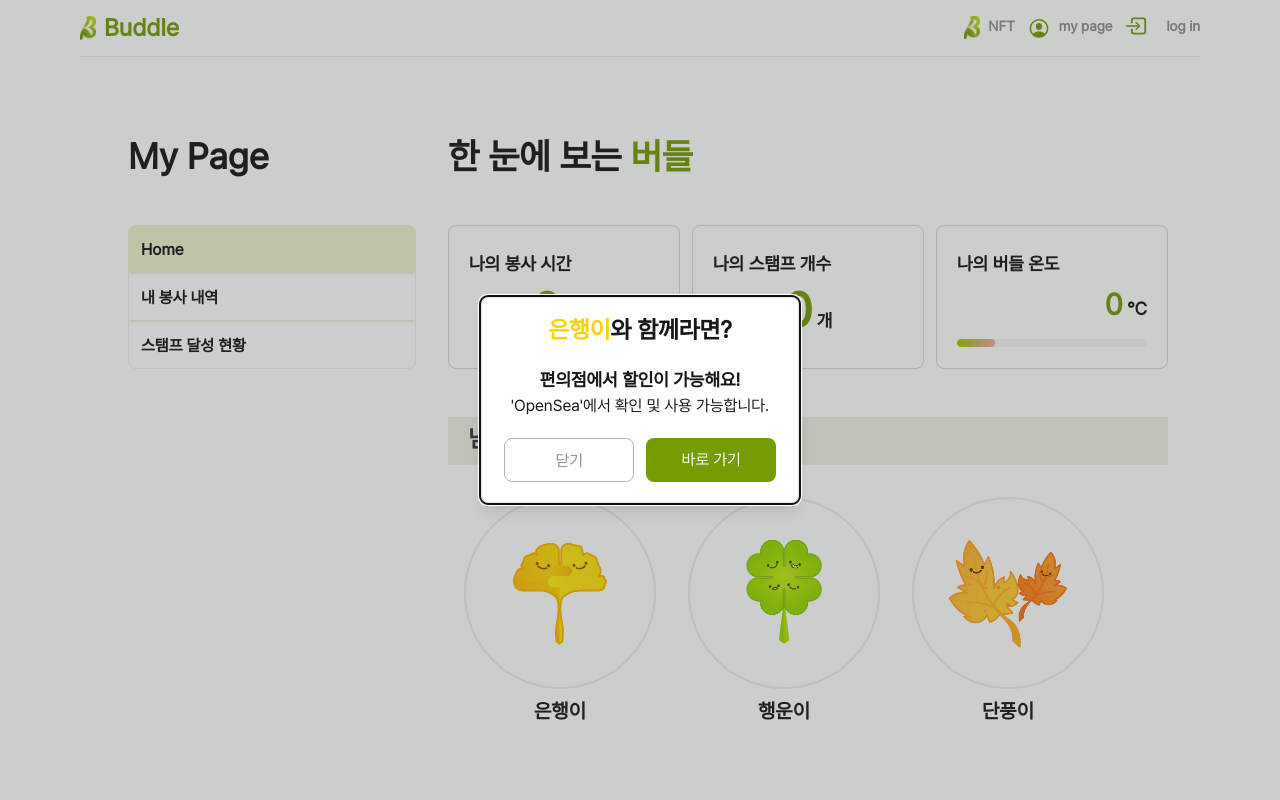
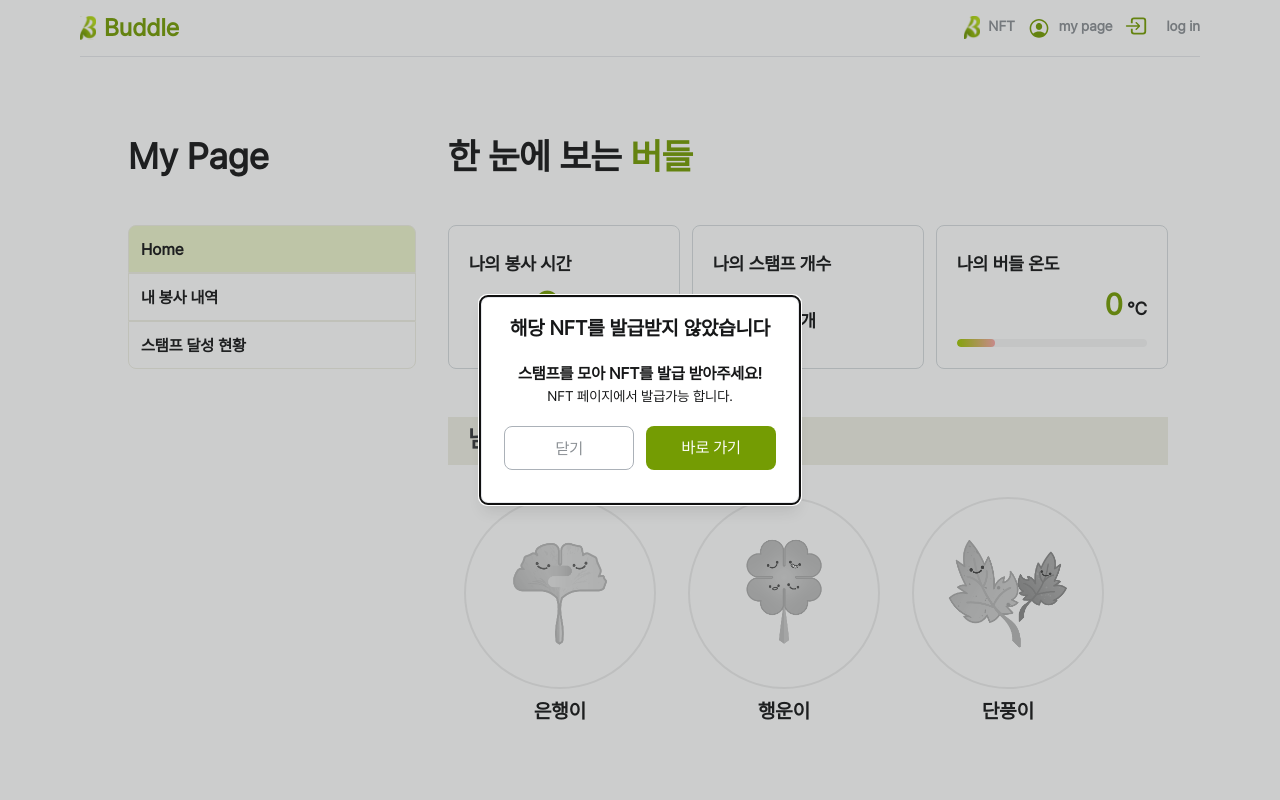
Before and after one commit to BuddlIes/FrontEnd, a React (Vite) app: page /mypage in a window 1280 px wide. Both pictures are taken after a click on the element 560 px from the left and 593 px from the top of the page. Shown: the top 800 px of the page. Built offline with nearby package versions, Linux system fonts and the light colour scheme; no server answers.

Commit message:
Update: 얼ㄹ렁뚱땅..코드..Stamp, NFT, My 수정

```diff
--- a/src/pages/MyPage/Components/LeftSide/stampPage/index.jsx
+++ b/src/pages/MyPage/Components/LeftSide/stampPage/index.jsx
@@ -20,14 +20,16 @@ function StampPage() {
       getStampNum(response.data);
       console.log("스탬프 개수: ", response.data);
       console.log("학번: ", localStorage.getItem("schoolNum"));
+      const StampNumNum = response.data + 20; // 데이터 조작..중
+      getStampNum(StampNumNum);
     } catch (error) {
       console.log("에러 발생:", error);
     }
-  };
+  }
 
   const renderStamps = () => {
     const stamps = [];
-    for (let i = 1; i <= StampNum; i++) {
+    for (let i = 1; i <= localStorage.getItem("StampNum"); i++) {
       stamps.push(
         <Stamp
           key={i}
@@ -80,7 +82,7 @@ function StampPage() {
             <div className="flex flex-col">
               <div className="max-w-full text-2xl text-left text-bdblack font-bold bg-[#EFEFE4] px-5 py-1.5 mb-2">
                 나의 스탬프는 현재{" "}
-                <span className="text-[#749C03]">{StampNum}</span>개 입니다.
+                <span className="text-[#749C03]">{localStorage.getItem("StampNum")}</span>개 입니다.
               </div>
             </div>
             <div className="flex flex-wrap justify-between">{renderStamps()}</div>
--- a/src/pages/MyPage/Components/RightSide/index.jsx
+++ b/src/pages/MyPage/Components/RightSide/index.jsx
@@ -1,8 +1,8 @@
 //RightSide
 import React, { useState, useEffect } from "react";
 import axios from "axios";
-//import GaugeChart from "react-gauge-chart";
 import Modal from "react-modal";
+import { Link } from "react-router-dom";
 
 function RightSide() {
   const [Voltime, setVoltime] = useState(0);
@@ -13,6 +13,7 @@ function RightSide() {
   const [isYellowModalOpen, setIsYellowModalOpen] = useState(false);
   const [isGreenModalOpen, setIsGreenModalOpen] = useState(false);
   const [isRedModalOpen, setIsRedModalOpen] = useState(false);
+  const [isFalseModalOpen, setIsFalseModalOpen] = useState(false);
 
   const openYellowModal = () => {
     setIsYellowModalOpen(true);
@@ -38,6 +39,14 @@ function RightSide() {
     setIsRedModalOpen(false);
   };
 
+  const openFalseModal = () => {
+    setIsFalseModalOpen(true);
+  };
+
+  const closeFalseModal = () => {
+    setIsFalseModalOpen(false);
+  };
+
   useEffect(() => {
     VolunteerTime();
     VolNickname();
@@ -50,8 +59,7 @@ function RightSide() {
 
     try {
       const response = await axios.get(url);
-      //setVoltime(response.data.completedVolList[0].volTime); // 0 = user_index 게시글 하나씩 봉사시간
-      setVoltime(response.data.totalVolunteerTime); //게시글 기준 전체 봉사 시간
+      setVoltime(response.data.totalVolunteerTime);
       console.log("총 봉사시간: ", response.data.totalVolunteerTime);
     } catch (error) {
       console.log("에러 발생:", error);
@@ -78,6 +86,9 @@ function RightSide() {
       const response = await axios.get(url);
       getStampNum(response.data);
       console.log("스탬프 개수: ", response.data);
+      const StampNumNum = response.data + 20; // 데이터 조작..중
+      getStampNum(StampNumNum);
+      console.log(StampNumNum);
     } catch (error) {
       console.log("에러 발생:", error);
     }
@@ -114,7 +125,7 @@ function RightSide() {
             나의 스탬프 개수
           </div>
           <div className="text-lg font-semibold justify-center text-center items-center text-[#161718]">
-            <span className="text-[#749C03] text-5xl">{StampNum}</span> 개
+            <span className="text-[#749C03] text-5xl">{localStorage.getItem("StampNum")}</span> 개
           </div>
         </div>
         <div className="w-1/3 h-36 border border-[#D6DBDE] rounded-lg py-6 px-5">
@@ -141,8 +152,16 @@ function RightSide() {
       <div className="flex flex-row items-center pt-8 pb-40">
         <div>
           <div
-            className="w-48 h-48 flex items-center justify-center p-6 rounded-full bg-[#FFF] border-2 border-[#ECEDEE] mx-4"
-            onClick={openYellowModal}
+            className={`w-48 h-48 flex items-center justify-center p-6 rounded-full bg-[#FFF] border-2 border-[#ECEDEE] mx-4 ${
+              localStorage.getItem("StampNum") == 6 ? "grayscale-0" : "grayscale"
+            }`}
+            onClick={() => {
+              if (localStorage.getItem("StampNum") == 6) {
+                openYellowModal();
+              } else {
+                openFalseModal();
+              }
+            }}
           >
             <img src="/src/assets/nft1.png" />
           </div>
@@ -152,8 +171,16 @@ function RightSide() {
         </div>
         <div>
           <div
-            className="w-48 h-48 flex items-center justify-center p-6 rounded-full bg-[#FFF] border-2 border-[#ECEDEE] mx-4"
-            onClick={openGreenModal}
+            className={`w-48 h-48 flex items-center justify-center p-6 rounded-full bg-[#FFF] border-2 border-[#ECEDEE] mx-4 ${
+              StampNum === 35 ? "grayscale-0" : "grayscale"
+            }`}
+            onClick={() => {
+              if (StampNum === 1) {
+                openGreenModal();
+              } else {
+                openFalseModal();
+              }
+            }}
           >
             <img src="/src/assets/nft2.png" />
           </div>
@@ -163,8 +190,16 @@ function RightSide() {
         </div>
         <div>
           <div
-            className="w-48 h-48 flex items-center justify-center p-6 rounded-full bg-[#FFF] border-2 border-[#ECEDEE] mx-4"
-            onClick={openRedModal}
+            className={`w-48 h-48 flex items-center justify-center p-6 rounded-full bg-[#FFF] border-2 border-[#ECEDEE] mx-4 ${
+              StampNum === 35 ? "grayscale-0" : "grayscale"
+            }`}
+            onClick={() => {
+              if (StampNum === 1) {
+                openRedModal();
+              } else {
+                openFalseModal();
+              }
+            }}
           >
             <img src="/src/assets/nft3.png" />
           </div>
@@ -200,7 +235,7 @@ function RightSide() {
             </button>
             <button
               className="w-52 h-11 mt-5 mx-1.5 py-2.5 px-4 bg-main text-white rounded-lg hover:bg-[#D6DBDE] transition-all"
-              onClick={() => window.open("https://opensea.io/kr")}
+              onClick={() => window.open("https://testnets.opensea.io/")}
             >
               바로 가기
             </button>
@@ -275,6 +310,40 @@ function RightSide() {
           </div>
         </div>
       </Modal>
+      <Modal
+        isOpen={isFalseModalOpen}
+        onRequestClose={closeFalseModal}
+        contentLabel="False Modal"
+        ariaHideApp={false}
+        overlayClassName="fixed inset-0 flex items-center justify-center bg-[#36383B] bg-opacity-25" /* 배경 스타일 */
+        className="w-80 h-52 rounded-lg modal-container bg-white opacity-100 flex items-center justify-center" /* 팝업 스타일 */
+      >
+        <div className="w-80 h-52 rounded-lg border-2 p-4 shadow-lg justify-center">
+          <h2 className="text-center text-xl font-bold text-bdblack mb-5">
+            해당 NFT를 발급받지 않았습니다
+          </h2>
+          <h2 className="text-center text-base font-semibold text-bdblack">
+            스탬프를 모아 NFT를 발급 받아주세요!
+          </h2>
+          <h2 className="text-center text-sm font-normal text-bdblack">
+            NFT 페이지에서 발급가능 합니다.
+          </h2>
+          <div className="flex justify-center">
+            <button
+              className="w-52 h-11 mt-5 mx-1.5 py-2.5 px-4 bg-[#FFF] text-[#8A8F94] rounded-lg hover:bg-[#D6DBDE] transition-all border border-[#ABB1B8]"
+              onClick={closeFalseModal}
+            >
+              닫기
+            </button>
+            <Link
+              to="/NFT"
+              className="w-52 h-11 mt-5 mx-1.5 py-2.5 px-4 bg-main text-white text-center rounded-lg hover:bg-[#D6DBDE] transition-all"
+            >
+              <button>바로 가기</button>
+            </Link>
+          </div>
+        </div>
+      </Modal>
     </div>
   );
 }
--- a/src/pages/NFTPage/Components/SecondNFT/index.jsx
+++ b/src/pages/NFTPage/Components/SecondNFT/index.jsx
@@ -12,7 +12,7 @@ function SecondNFT() {
       </div>
       <div className="flex items-center pt-8">
         <div>
-          <div className="w-48 h-48 flex items-center justify-center p-6 rounded-full bg-[#FFF] border-2 border-[#ECEDEE] border-dashed mx-4 filter grayscale">
+          <div className="w-48 h-48 flex items-center justify-center p-6 rounded-full bg-[#FFF] border-2 border-[#ECEDEE] border-dashed mx-4">
             <img src="/src/assets/nft1.png" />
           </div>
           <div className="flex items-center justify-center pt-2 text-xl text-bdblack">
@@ -20,7 +20,7 @@ function SecondNFT() {
           </div>
         </div>
         <div>
-          <div className="w-48 h-48 flex items-center justify-center p-6 rounded-full bg-[#FFF] border-2 border-[#ECEDEE] border-dashed mx-4 filter grayscale">
+          <div className="w-48 h-48 flex items-center justify-center p-6 rounded-full bg-[#FFF] border-2 border-[#ECEDEE] border-dashed mx-4">
             <img src="/src/assets/nft2.png" />
           </div>
           <div className="flex items-center justify-center pt-2 text-xl text-bdblack">
@@ -28,7 +28,7 @@ function SecondNFT() {
           </div>
         </div>
         <div>
-          <div className="w-48 h-48 flex items-center justify-center p-6 rounded-full bg-[#FFF] border-2 border-[#ECEDEE] border-dashed mx-4 filter grayscale">
+          <div className="w-48 h-48 flex items-center justify-center p-6 rounded-full bg-[#FFF] border-2 border-[#ECEDEE] border-dashed mx-4">
             <img src="/src/assets/nft3.png" />
           </div>
           <div className="flex items-center justify-center pt-2 text-xl text-bdblack">
```
Also changed, not shown: src/pages/NFTPage/Components/BudStatus/index.jsx (+20 -7 lines), src/pages/NFTPage/Components/FirstNFT/index.jsx (+39 -20 lines).
